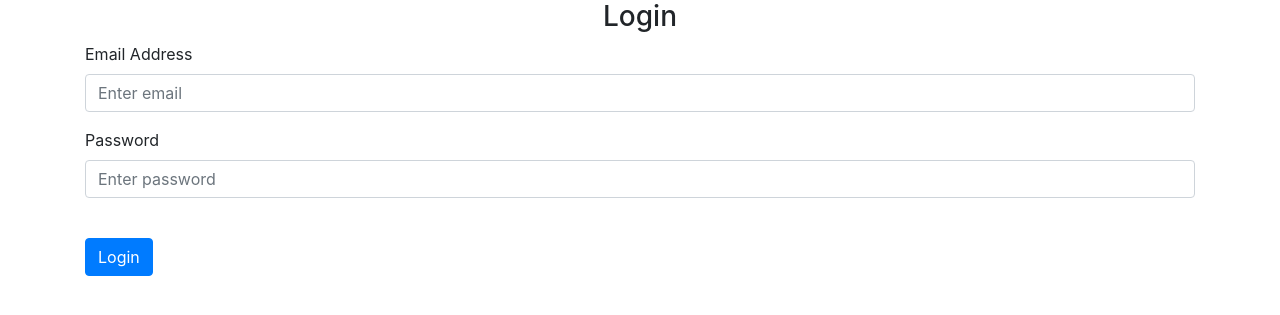
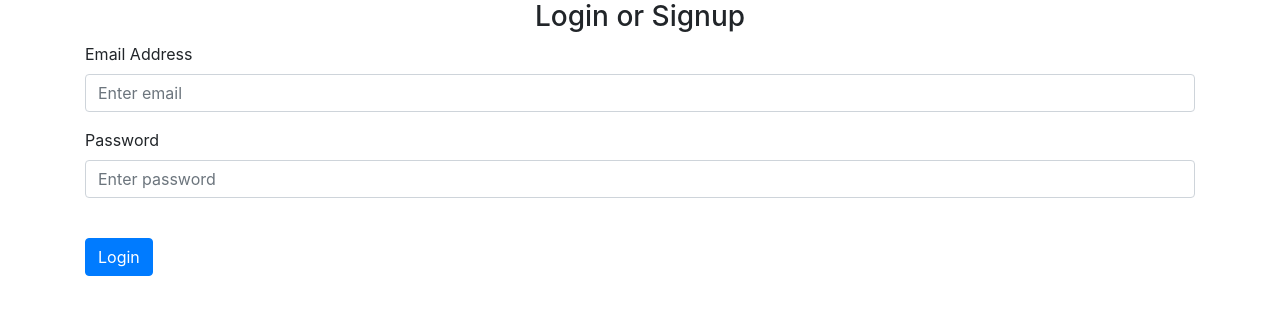
Before and after one commit to nadeembu/Flask_Web_App, a Flask app: page /login in a window 1280 px wide. Shown: the part 56-371 px from the top of the page. Run offline with Flask 2, Linux system fonts and the light colour scheme; some libraries are stand-ins or nearby versions.

Commit message:
Added comments changed login message

```diff
--- a/website/auth.py
+++ b/website/auth.py
@@ -22,6 +22,8 @@ def login():
         email = request.form.get('email')
         password = request.form.get('password')
 
+        # Query the database to see if the users email already exist.
+        # .first will return the first result
         user = User.query.filter_by(email=email).first()
         if user:
             if check_password_hash(user.password, password):
--- a/website/static/index.js
+++ b/website/static/index.js
@@ -1,3 +1,7 @@
+/* Take the noteID that was passed to the deleteNote function
+and send a post request to the delete note endpoint.
+Then window.location.href will reload the window.
+ */
 function deleteNote(noteId) {
     fetch("/delete-note", {
       method: "POST",
--- a/website/templates/home.html
+++ b/website/templates/home.html
@@ -6,7 +6,8 @@
     {% for note in user.notes %}
     <li class="list-group-item">
       {{ note.data }}
-      <button type="button" class="close" onClick="deleteNote({{ note.id }})">
+      <button type="button" class="close" onClick="deleteNote({{ noteId }})">
+      <!---<button type="button" class="close" onClick="deleteNote({{ note.id }})"></button>--->
         <span aria-hidden="true">&times;</span>
       </button>
     </li>
--- a/website/templates/login.html
+++ b/website/templates/login.html
@@ -2,7 +2,7 @@
 {% extends "base.html" %} {% block title %}Login{% endblock %} {% block content
   %}
   <form method="POST">
-    <h3 align="center">Login</h3>
+    <h3 align="center">Login or Signup</h3>
     <div class="form-group">
       <label for="email">Email Address</label>
       <input
```
